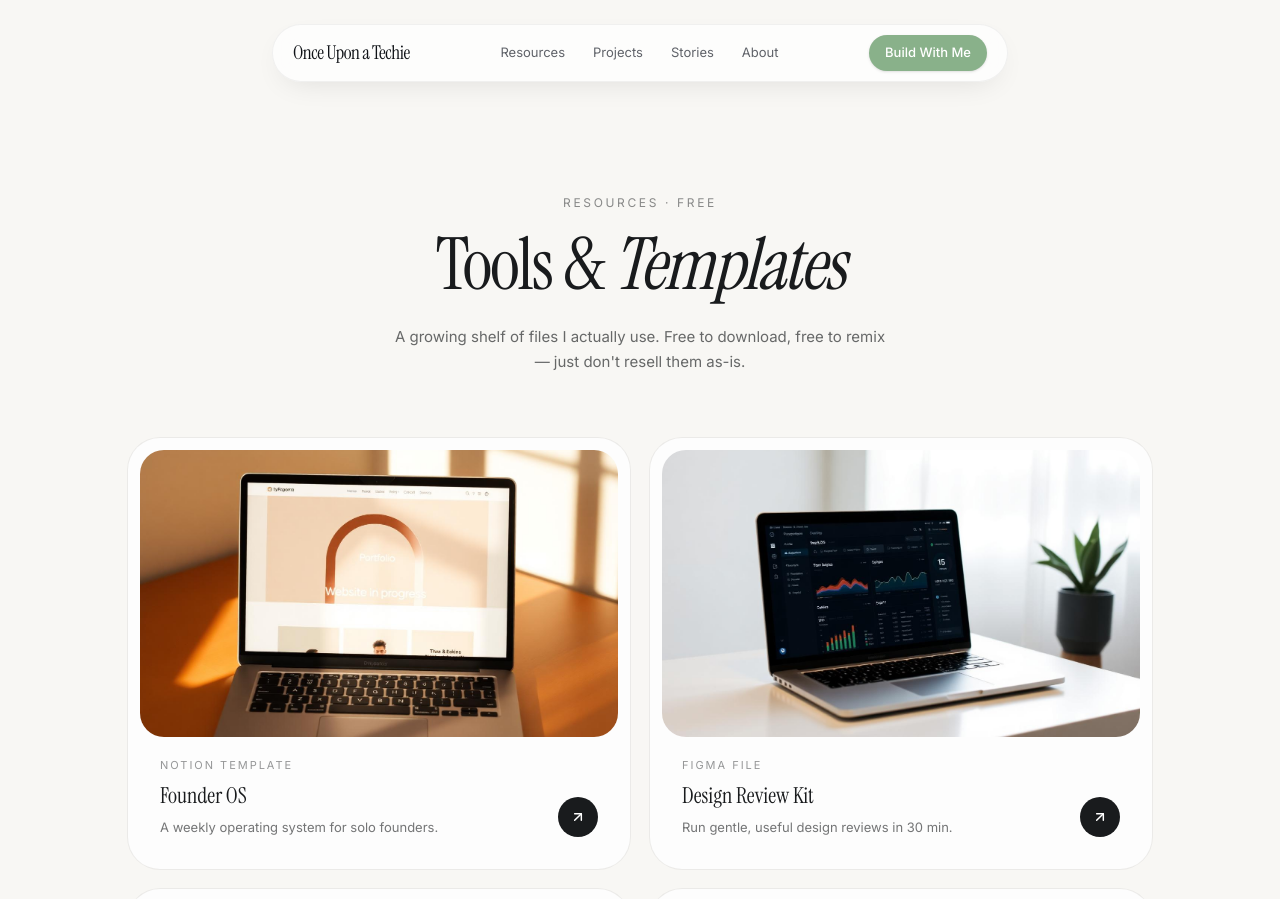
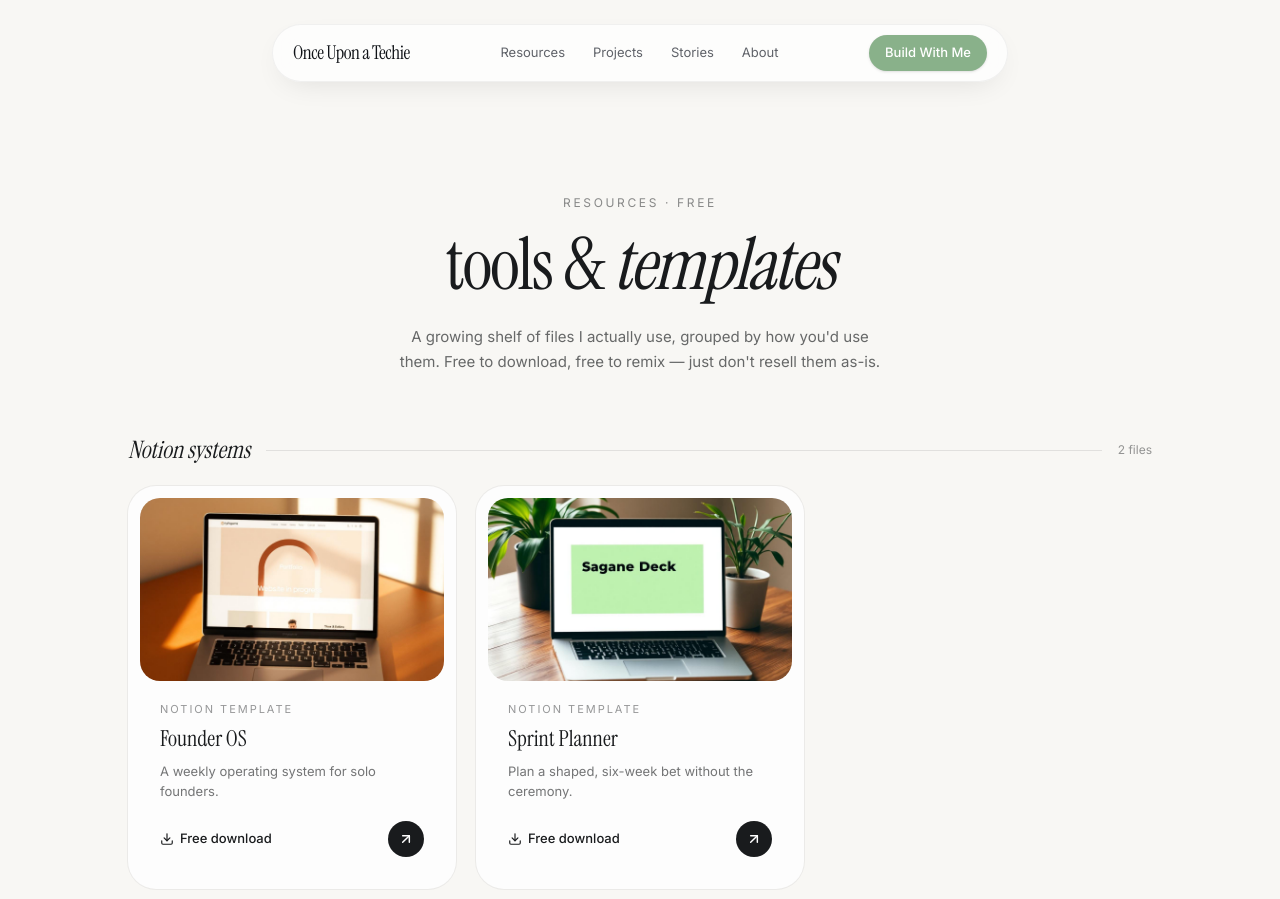
Before and after one commit to onceuponatechie/my-personal-website, a Next.js app: page /resources/tools in a window 1280 px wide. Shown: the top 899 px of the page. Built offline with nearby package versions, Linux system fonts and the light colour scheme.

Commit message:
Tools & Templates: redesign + group by category
- Add category to Tool + a couple more tools so groups are meaningful
- Grouped sections (Notion systems / Design files / Guides & checklists)
  with editorial cards and download affordance

```diff
--- a/src/app/resources/tools/tools-view.tsx
+++ b/src/app/resources/tools/tools-view.tsx
@@ -1,45 +1,76 @@
 "use client";
 
 import { motion } from "framer-motion";
-import { ArrowUpRight } from "lucide-react";
+import { ArrowUpRight, Download } from "lucide-react";
 import { PageShell } from "@/components/PageShell";
-import { TOOLS } from "@/lib/site-data";
+import { toolsByCategory, type Tool } from "@/lib/site-data";
+import { EASE } from "@/lib/motion";
+
+function ToolCard({ t }: { t: Tool }) {
+  return (
+    <motion.article
+      variants={{
+        hidden: { opacity: 0, y: 18 },
+        show: { opacity: 1, y: 0, transition: { duration: 0.55, ease: EASE } },
+      }}
+      className="group flex h-full flex-col overflow-hidden rounded-[28px] bg-card p-3 ring-1 ring-black/5 transition duration-300 hover:-translate-y-1 hover:ring-black/10"
+    >
+      <div className="overflow-hidden rounded-[20px]">
+        <img
+          src={t.cover}
+          alt={t.name}
+          loading="lazy"
+          className="aspect-[5/3] w-full object-cover transition-transform duration-700 group-hover:scale-105"
+        />
+      </div>
+      <div className="flex flex-1 flex-col p-5">
+        <p className="text-[11px] uppercase tracking-[0.18em] text-ink/45">{t.kind}</p>
+        <h3 className="mt-2 font-display text-[22px] leading-tight text-ink">{t.name}</h3>
+        <p className="mt-2 text-[13px] leading-[1.55] text-ink/60">{t.blurb}</p>
+        <div className="mt-auto flex items-center justify-between pt-5">
+          <span className="inline-flex items-center gap-1.5 text-[13px] font-medium text-ink">
+            <Download className="size-3.5" strokeWidth={2} /> Free download
+          </span>
+          <span className="grid size-9 place-items-center rounded-full bg-ink text-white transition group-hover:scale-105">
+            <ArrowUpRight className="size-4" strokeWidth={2.2} />
+          </span>
+        </div>
+      </div>
+    </motion.article>
+  );
+}
 
 export function ToolsView() {
+  const groups = toolsByCategory();
+
   return (
     <PageShell
       eyebrow="Resources · Free"
-      title={<>Tools & <span className="italic">Templates</span></>}
-      intro="A growing shelf of files I actually use. Free to download, free to remix — just don't resell them as-is."
+      title={<>tools & <span className="italic">templates</span></>}
+      intro="A growing shelf of files I actually use, grouped by how you'd use them. Free to download, free to remix — just don't resell them as-is."
     >
-      <motion.div
-        className="mx-auto grid max-w-5xl grid-cols-1 gap-5 sm:grid-cols-2"
-        initial="hidden"
-        animate="show"
-        variants={{ hidden: {}, show: { transition: { staggerChildren: 0.08, delayChildren: 0.1 } } }}
-      >
-        {TOOLS.map((t) => (
-          <motion.article
-            key={t.slug}
-            variants={{ hidden: { opacity: 0, y: 18 }, show: { opacity: 1, y: 0, transition: { duration: 0.6, ease: [0.22, 1, 0.36, 1] as const } } }}
-            className="group overflow-hidden rounded-[32px] bg-card p-3 ring-1 ring-black/5 transition hover:-translate-y-1"
-          >
-            <div className="overflow-hidden rounded-[24px]">
-              <img src={t.cover} alt={t.name} className="aspect-[5/3] w-full object-cover transition-transform duration-700 group-hover:scale-105" />
+      <div className="mx-auto max-w-5xl space-y-16">
+        {groups.map((g) => (
+          <section key={g.category}>
+            <div className="mb-6 flex items-center gap-4">
+              <h2 className="font-display text-[24px] italic leading-none text-ink">{g.category}</h2>
+              <span className="h-px flex-1 bg-ink/10" />
+              <span className="text-[12px] text-ink/45">{g.tools.length} files</span>
             </div>
-            <div className="flex items-end justify-between p-5">
-              <div>
-                <p className="text-[11px] uppercase tracking-[0.18em] text-ink/45">{t.kind}</p>
-                <h3 className="mt-2 font-display text-[22px] leading-tight text-ink">{t.name}</h3>
-                <p className="mt-2 max-w-[36ch] text-[13px] leading-[1.55] text-ink/60">{t.blurb}</p>
-              </div>
-              <span className="grid size-10 place-items-center rounded-full bg-ink text-white">
-                <ArrowUpRight className="size-4" strokeWidth={2.2} />
-              </span>
-            </div>
-          </motion.article>
+            <motion.div
+              className="grid grid-cols-1 gap-5 sm:grid-cols-2 lg:grid-cols-3"
+              initial="hidden"
+              whileInView="show"
+              viewport={{ once: true, margin: "-8%" }}
+              variants={{ hidden: {}, show: { transition: { staggerChildren: 0.08 } } }}
+            >
+              {g.tools.map((t) => (
+                <ToolCard key={t.slug} t={t} />
+              ))}
+            </motion.div>
+          </section>
         ))}
-      </motion.div>
+      </div>
     </PageShell>
   );
 }
--- a/src/lib/site-data.ts
+++ b/src/lib/site-data.ts
@@ -128,16 +128,32 @@ export type Tool = {
   slug: string;
   name: string;
   kind: string;
+  category: string;
   blurb: string;
   cover: string;
 };
 
 export const TOOLS: Tool[] = [
-  { slug: "founder-os", name: "Founder OS", kind: "Notion template", blurb: "A weekly operating system for solo founders.", cover: project1 },
-  { slug: "design-review-kit", name: "Design Review Kit", kind: "Figma file", blurb: "Run gentle, useful design reviews in 30 min.", cover: project2 },
-  { slug: "launch-checklist", name: "Launch Checklist", kind: "PDF · Notion", blurb: "Every box I tick before pressing publish.", cover: project3 },
-  { slug: "brand-voice-canvas", name: "Brand Voice Canvas", kind: "Workshop", blurb: "Find your brand voice in a single afternoon.", cover: project4 },
+  { slug: "founder-os", name: "Founder OS", kind: "Notion template", category: "Notion systems", blurb: "A weekly operating system for solo founders.", cover: project1 },
+  { slug: "sprint-planner", name: "Sprint Planner", kind: "Notion template", category: "Notion systems", blurb: "Plan a shaped, six-week bet without the ceremony.", cover: project4 },
+  { slug: "design-review-kit", name: "Design Review Kit", kind: "Figma file", category: "Design files", blurb: "Run gentle, useful design reviews in 30 min.", cover: project2 },
+  { slug: "brand-voice-canvas", name: "Brand Voice Canvas", kind: "Figma file", category: "Design files", blurb: "Find your brand voice in a single afternoon.", cover: project4 },
+  { slug: "launch-checklist", name: "Launch Checklist", kind: "PDF · Notion", category: "Guides & checklists", blurb: "Every box I tick before pressing publish.", cover: project3 },
+  { slug: "research-interview-guide", name: "Research Interview Guide", kind: "PDF", category: "Guides & checklists", blurb: "The questions that get honest answers from users.", cover: project1 },
 ];
+
+export function toolsByCategory() {
+  const groups: { category: string; tools: Tool[] }[] = [];
+  for (const t of TOOLS) {
+    let g = groups.find((x) => x.category === t.category);
+    if (!g) {
+      g = { category: t.category, tools: [] };
+      groups.push(g);
+    }
+    g.tools.push(t);
+  }
+  return groups;
+}
 
 export type ResearchEntry = {
   slug: string;
```
